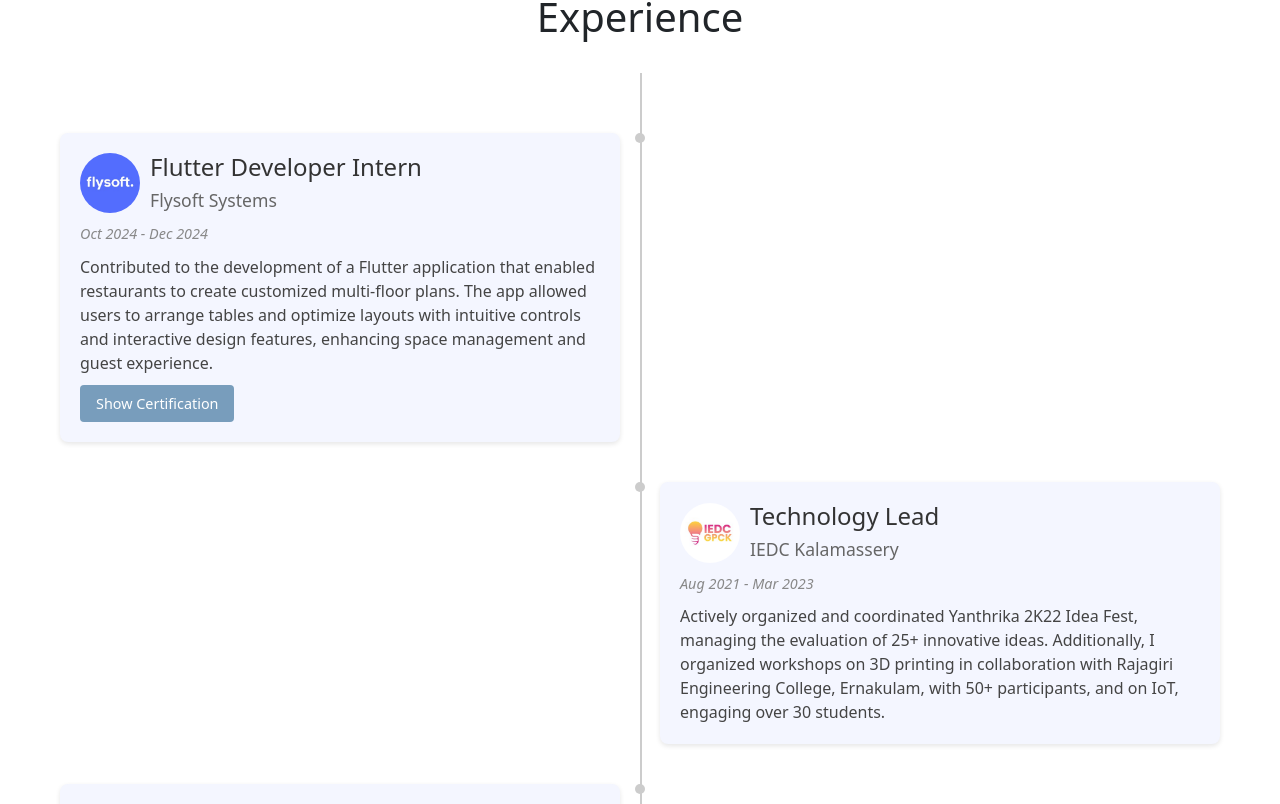
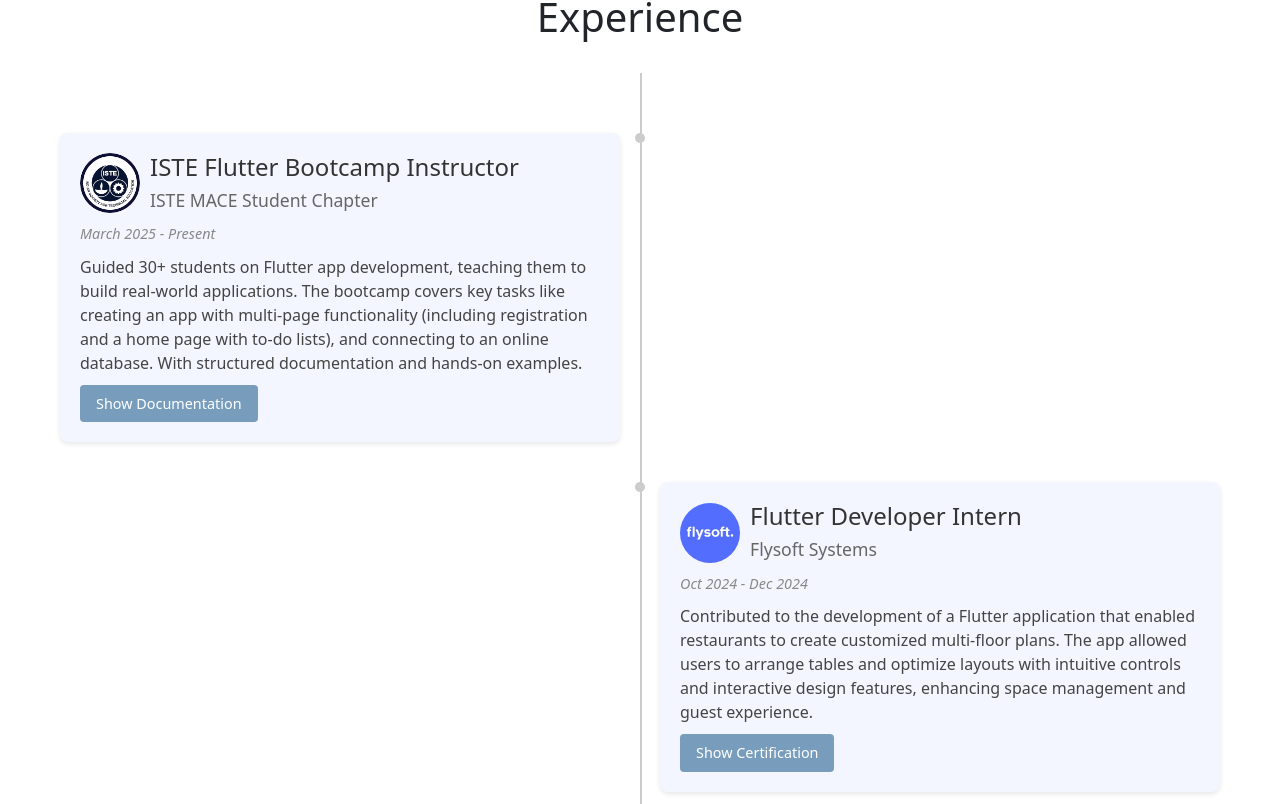
Before and after one commit to aswin-asokan/PersonalPortfolio, a React (Vite) app: page / in a window 1280 px wide. Shown: the part 1376-2180 px from the top of the page. Built offline with nearby package versions, Linux system fonts and the light colour scheme.

Commit message:
added iste bootcamp

```diff
--- a/src/App.tsx
+++ b/src/App.tsx
@@ -10,6 +10,16 @@ import SkillSection from "./components/SkillSection";
 import ProjectList from "./components/ProjectList";
 const timelineData = [
   {
+    title: "ISTE Flutter Bootcamp Instructor",
+    company: "ISTE MACE Student Chapter",
+    date: "March 2025 - Present",
+    description:
+      "Guided 30+ students on Flutter app development, teaching them to build real-world applications. The bootcamp covers key tasks like creating an app with multi-page functionality (including registration and a home page with to-do lists), and connecting to an online database. With structured documentation and hands-on examples.",
+    logo: "/assets/images/iste.png", // Example logo URL
+    proof: "https://aswin-asokan.github.io/iste_bootcamp/",
+    role: "instructor",
+  },
+  {
     title: "Flutter Developer Intern",
     company: "Flysoft Systems",
     date: "Oct 2024 - Dec 2024",
@@ -18,6 +28,7 @@ const timelineData = [
     logo: "/assets/images/flysoftsystems_logo.jpeg", // Example logo URL
     proof:
       "/assets/certification/Flysoft Internship Report Aswin v2 signed.pdf",
+    role: "work",
   },
   {
     title: "Technology Lead",
@@ -35,6 +46,7 @@ const timelineData = [
       "Completed an internship organised by Laxmiinfotek and developed a to-do application",
     logo: "/assets/images/laxmiinfotech_logo.png",
     proof: "/assets/certification/1692935322976.jpeg",
+    role: "work",
   },
 ];
 function App() {
--- a/src/components/Timeline.tsx
+++ b/src/components/Timeline.tsx
@@ -9,6 +9,7 @@ interface TimelineEvent {
   description: string;
   logo?: string; // Optional logo URL
   proof?: string; // URL or path to the proof file
+  role?: string; // New role field
 }
 
 interface TimelineProps {
@@ -60,9 +61,16 @@ const Timeline: React.FC<TimelineProps> = ({ data }) => {
               </div>
               <p className="date">{event.date}</p>
               <p className="description">{event.description}</p>
-              {event.proof && (
+
+              {/* Conditional rendering based on the role */}
+              {event.role === "work" && event.proof && (
                 <a href={event.proof} download className="download-button">
                   Show Certification
+                </a>
+              )}
+              {event.role === "instructor" && event.proof && (
+                <a href={event.proof} className="download-button">
+                  Show Documentation
                 </a>
               )}
             </div>
```
Also changed, not shown: public/assets/images/iste.png (added).
